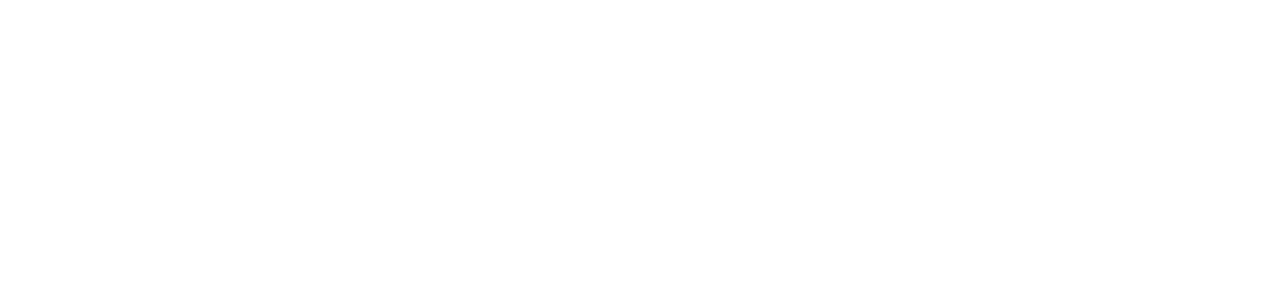
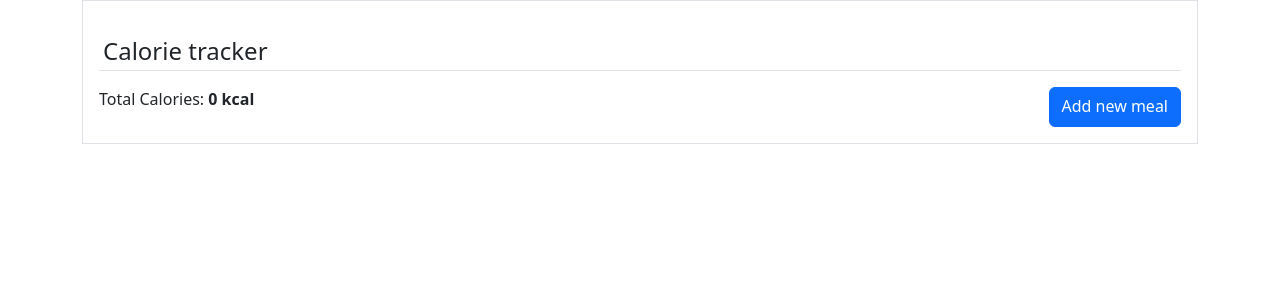
Before and after one commit to Nurzat91/meal66, a React (Vite) app: page / in a window 1280 px wide. Shown: the top 300 px of the page. Built offline with nearby package versions, Linux system fonts and the light colour scheme.

Commit message:
creating a form header

```diff
--- a/src/App.tsx
+++ b/src/App.tsx
@@ -1,10 +1,14 @@
+import {Route, Routes} from 'react-router-dom';
+import FormMeal from './containers/FormMeal/FormMeal';
 
 function App() {
 
   return (
-    <>
-
-    </>
+    <div className="container">
+      <Routes>
+        <Route path="/" element={(<FormMeal/>)}/>
+      </Routes>
+    </div>
   )
 }
 
--- /dev/null
+++ b/src/containers/FormMeal/FormMeal.tsx
@@ -0,0 +1,15 @@
+import {Link} from 'react-router-dom';
+
+const FormMeal = () => {
+  return (
+    <div className="border p-3">
+      <h4 className="mt-3 border-bottom p-1">Calorie tracker</h4>
+      <div className="d-flex mt-3 justify-content-between">
+        <p>Total Calories: <strong>0 kcal</strong></p>
+        <Link to={'/edit-meal/'} className=" btn btn-primary">Add new meal</Link>
+      </div>
+    </div>
+  );
+};
+
+export default FormMeal;
```
Also changed, not shown: src/axiosApi.ts (added, +7 -0 lines).
